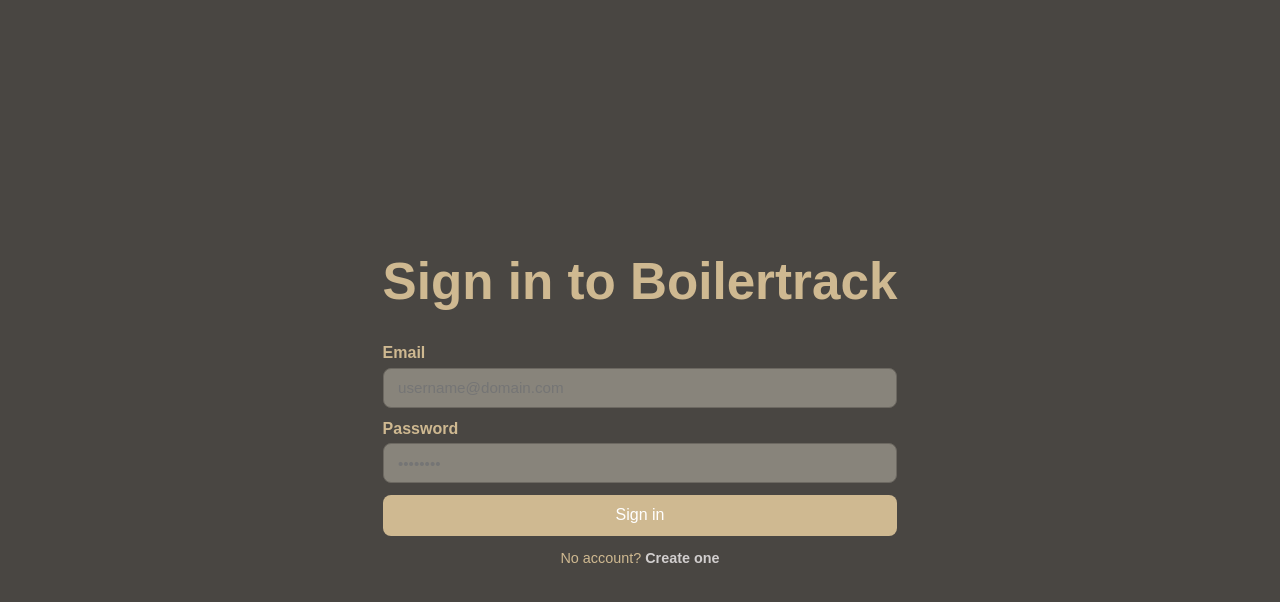
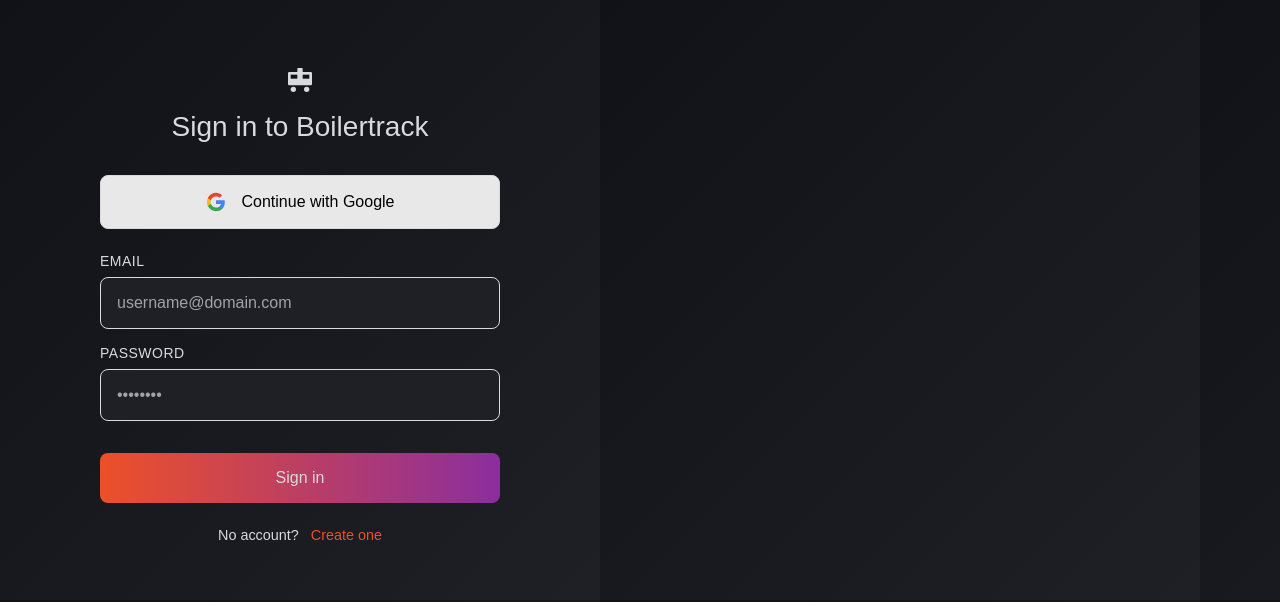
Before and after one commit to Purdue-GDG/boilertrack-extension, a React (Vite) app in the folder boilertrack/: page / in a window 1280 px wide. Shown: the top 602 px of the page. Built offline with nearby package versions, Linux system fonts and the light colour scheme; no server answers; a web font is replaced by a local one.

Commit message:
Changed login pages to the Figma specifications, SYNC page and SETTINGS page TBD

```diff
--- a/boilertrack/src/App.css
+++ b/boilertrack/src/App.css
@@ -1,8 +1,9 @@
 #root {
-  max-width: 1280px;
-  margin: 0 auto;
-  padding: 2rem;
-  text-align: center;
+  width: 600px;
+  height: 600px;
+  margin: 0;
+  padding: 0;
+  overflow: hidden;
 }
 
 .logo {
@@ -35,65 +36,178 @@
   color: #4b5563;
 }
 
+.LoginPage {
+  display: flex;
+  flex-direction: column;
+  align-items: center;
+  justify-content: flex-start;
+  width: 600px;
+  height: 600px;
+  background: linear-gradient(135deg, var(--color-charcoal) 0%, var(--color-muted-charcoal) 100%);
+  color: var(--color-off-white);
+  padding: var(--spacing-xl);
+  box-sizing: border-box;
+  overflow-y: auto;
+  overflow-x: hidden;
+}
+
+.LoginPage .app-logo {
+  width: 32px;
+  height: 32px;
+  margin-bottom: var(--spacing-md);
+  margin-top: var(--spacing-xl);
+}
+
+.LoginPage h1 {
+  font-size: 1.75rem;
+  font-weight: 500;
+  color: var(--color-off-white);
+  margin: 0 0 var(--spacing-xl) 0;
+  text-align: center;
+}
+
+.google-button {
+  display: flex;
+  align-items: center;
+  justify-content: center;
+  gap: var(--spacing-md);
+  width: 100%;
+  max-width: 400px;
+  padding: var(--padding-btn-y) var(--padding-btn-x);
+  background-color: #E8E8E8;
+  border: 1px solid var(--color-off-white);
+  border-radius: 8px;
+  color: #000000;
+  font-size: 1rem;
+  font-weight: 500;
+  cursor: pointer;
+  transition: background-color 0.2s;
+  margin-bottom: var(--spacing-lg);
+}
+
+.google-button:hover {
+  background-color: #D8D8D8;
+}
+
+.google-logo {
+  width: 20px;
+  height: 20px;
+}
+
+.login-separator {
+  text-align: center;
+  color: var(--color-off-white);
+  margin: 0 0 var(--spacing-lg) 0;
+  font-size: 0.9rem;
+}
+
 .login-form {
   display: flex;
   flex-direction: column;
-  gap: 0.75rem;
+  gap: var(--spacing-md);
   width: 100%;
+  max-width: 400px;
   text-align: left;
 }
+
 .login-label {
   display: flex;
   flex-direction: column;
-  gap: 0.35rem;
-  font-weight: 600;
-  color: #CFB991;
+  gap: var(--spacing-sm);
+  font-weight: 400;
+  color: var(--color-off-white);
+  font-size: 0.875rem;
+  text-transform: uppercase;
+  letter-spacing: 0.5px;
 }
 
 .login-input {
-  padding: 0.65rem 0.9rem;
+  padding: var(--spacing-md);
   border-radius: 8px;
-  border: 1px solid #6c6861;
-  font-size: 0.95rem;
-    color: #CFB991;
-    background-color: #88847b;
+  border: 1px solid var(--color-off-white);
+  font-size: 1rem;
+  color: var(--color-off-white);
+  background-color: var(--color-muted-charcoal);
+  width: 100%;
+  box-sizing: border-box;
+}
+
+.login-input::placeholder {
+  color: var(--color-off-white);
+  opacity: 0.7;
 }
 
 .login-input:focus {
-  outline: 2px solid #aa9671;
+  outline: 2px solid var(--color-orange);
   outline-offset: 2px;
 }
 
 .login-error {
   margin: 0;
   font-size: 0.85rem;
-  color: #b91c1c;
+  color: #ff4444;
 }
 
 .login-message {
   margin: 0;
   font-size: 0.85rem;
-  color: #065f46;
+  color: #44ff44;
 }
 
 .login-submit {
-  padding: 0.65rem 1.5rem;
-  background-color: #CFB991;
-  color: #ffffff;
+  width: 100%;
+  padding: var(--padding-btn-y) var(--padding-btn-x);
+  background: linear-gradient(to right, var(--color-orange), #8B2E9E);
+  color: var(--color-off-white);
+  border: none;
+  border-radius: 8px;
+  font-size: 1rem;
+  font-weight: 500;
+  cursor: pointer;
+  transition: opacity 0.2s;
+  margin-top: var(--spacing-md);
+}
+
+.login-submit:hover:not(:disabled) {
+  opacity: 0.9;
+}
+
+.login-submit:disabled {
+  opacity: 0.6;
+  cursor: not-allowed;
+}
+
+.reset-password {
+  background: none;
+  border: none;
+  color: var(--color-orange);
+  font-size: 0.875rem;
+  cursor: pointer;
+  padding: var(--spacing-sm) 0;
+  margin-top: var(--spacing-sm);
+  text-align: center;
+  width: 100%;
+}
+
+.reset-password:hover {
+  text-decoration: underline;
 }
 
 .login-toggle {
   font-size: 0.9rem;
-  color: #CFB991;
+  color: var(--color-off-white);
+  text-align: center;
+  margin-top: var(--spacing-lg);
 }
 
 .login-toggle-button {
   border: none;
   background: none;
   padding: 0;
-  color: #d1cece;
-  font-weight: 600;
+  color: var(--color-orange);
+  font-weight: 500;
   cursor: pointer;
+  margin-left: var(--spacing-sm);
 }
 
 .login-toggle-button:hover {
@@ -124,6 +238,14 @@
 
 .card {
   padding: 2em;
+  display: flex;
+  flex-direction: column;
+  align-items: center;
+  justify-content: center;
+  width: 100%;
+  height: 100%;
+  box-sizing: border-box;
+  gap: 1.5rem;
 }
 
 .read-the-docs {
@@ -132,18 +254,15 @@
 
 .tracking-button {
     border: none;
-    padding-right: 20px;
-    padding-left: 20px;
+    padding: 0;
     text-align: center;
     text-decoration: none;
-    display: inline-block;
+    display: block;
     font-size: 16px;
-    margin: 4px 2px;
-    border-radius: 80%;
-    width: 130px;
-    height: 130px;
+    margin: 0;
+    border-radius: 50%;
+    width: 200px;
+    height: 200px;
+    cursor: pointer;
+    object-fit: contain;
 }
-
-body {
-  background-color: #494642;
-}
--- a/boilertrack/src/authPage.tsx
+++ b/boilertrack/src/authPage.tsx
@@ -169,7 +169,42 @@
 
      return (
         <div className="LoginPage">
+            {/* Train Icon */}
+            <svg
+                className="app-logo"
+                viewBox="0 0 24 24"
+                fill="currentColor"
+                xmlns="http://www.w3.org/2000/svg"
+            >
+                {/* Train body */}
+                <rect x="3" y="6" width="18" height="10" rx="1"/>
+                {/* Windows */}
+                <rect x="5" y="8" width="5" height="3" fill="var(--color-charcoal)"/>
+                <rect x="14" y="8" width="5" height="3" fill="var(--color-charcoal)"/>
+                {/* Wheels */}
+                <circle cx="7" cy="19" r="2"/>
+                <circle cx="17" cy="19" r="2"/>
+                {/* Smoke stack */}
+                <rect x="10" y="3" width="4" height="4" rx="0.5"/>
+            </svg>
+
             <h1>{title}</h1>
+
+            {/* Google Sign In Button - No action */}
+            <button
+                className="google-button"
+                type="button"
+                disabled={submitting}
+            >
+                <svg className="google-logo" viewBox="0 0 24 24" xmlns="http://www.w3.org/2000/svg">
+                    <path d="M22.56 12.25c0-.78-.07-1.53-.2-2.25H12v4.26h5.92c-.26 1.37-1.04 2.53-2.21 3.31v2.77h3.57c2.08-1.92 3.28-4.74 3.28-8.09z" fill="#4285F4"/>
+                    <path d="M12 23c2.97 0 5.46-.98 7.28-2.66l-3.57-2.77c-.98.66-2.23 1.06-3.71 1.06-2.86 0-5.29-1.93-6.16-4.53H2.18v2.84C3.99 20.53 7.7 23 12 23z" fill="#34A853"/>
+                    <path d="M5.84 14.09c-.22-.66-.35-1.36-.35-2.09s.13-1.43.35-2.09V7.07H2.18C1.43 8.55 1 10.22 1 12s.43 3.45 1.18 4.93l2.85-2.22.81-.62z" fill="#FBBC05"/>
+                    <path d="M12 5.38c1.62 0 3.06.56 4.21 1.64l3.15-3.15C17.45 2.09 14.97 1 12 1 7.7 1 3.99 3.47 2.18 7.07l3.66 2.84c.87-2.6 3.3-4.53 6.16-4.53z" fill="#EA4335"/>
+                </svg>
+                Continue with Google
+            </button>
+
             <form className="login-form" onSubmit={handleSubmit}>
                 <label className="login-label">
                     Email
--- a/boilertrack/src/index.css
+++ b/boilertrack/src/index.css
@@ -11,6 +11,24 @@
   text-rendering: optimizeLegibility;
   -webkit-font-smoothing: antialiased;
   -moz-osx-font-smoothing: grayscale;
+
+  /* Setting Variables HERE */
+
+  /* Theme Colors */
+  --color-charcoal: #111217;
+  --color-orange: #EC5028;
+  --color-muted-charcoal: #1E2025;
+  --color-off-white: #D8DADE;
+
+  /* Spacing Variables */
+  --spacing-sm: 8px;
+  --spacing-md: 16px;
+  --spacing-lg: 24px;
+  --spacing-xl: 32px;
+
+  /* Padding Variables */
+  --padding-btn-y: 16px;
+  --padding-btn-x: 16px;
 }
 
 a {
@@ -22,17 +40,28 @@
   color: #535bf2;
 }
 
+html, body {
+  margin: 0;
+  padding: 0;
+  width: 600px;
+  height: 600px;
+  overflow: hidden;
+  background: linear-gradient(135deg, var(--color-charcoal) 0%, var(--color-muted-charcoal) 100%);
+}
+
 body {
-  margin: 0;
   display: flex;
   place-items: center;
-  min-width: 320px;
-  min-height: 100vh;
+  min-width: 600px;
+  min-height: 600px;
+  max-width: 600px;
+  max-height: 600px;
 }
 
 h1 {
-  font-size: 3.2em;
+  font-size: 1.75rem;
   line-height: 1.1;
+  margin: 0;
 }
 
 button {
```
